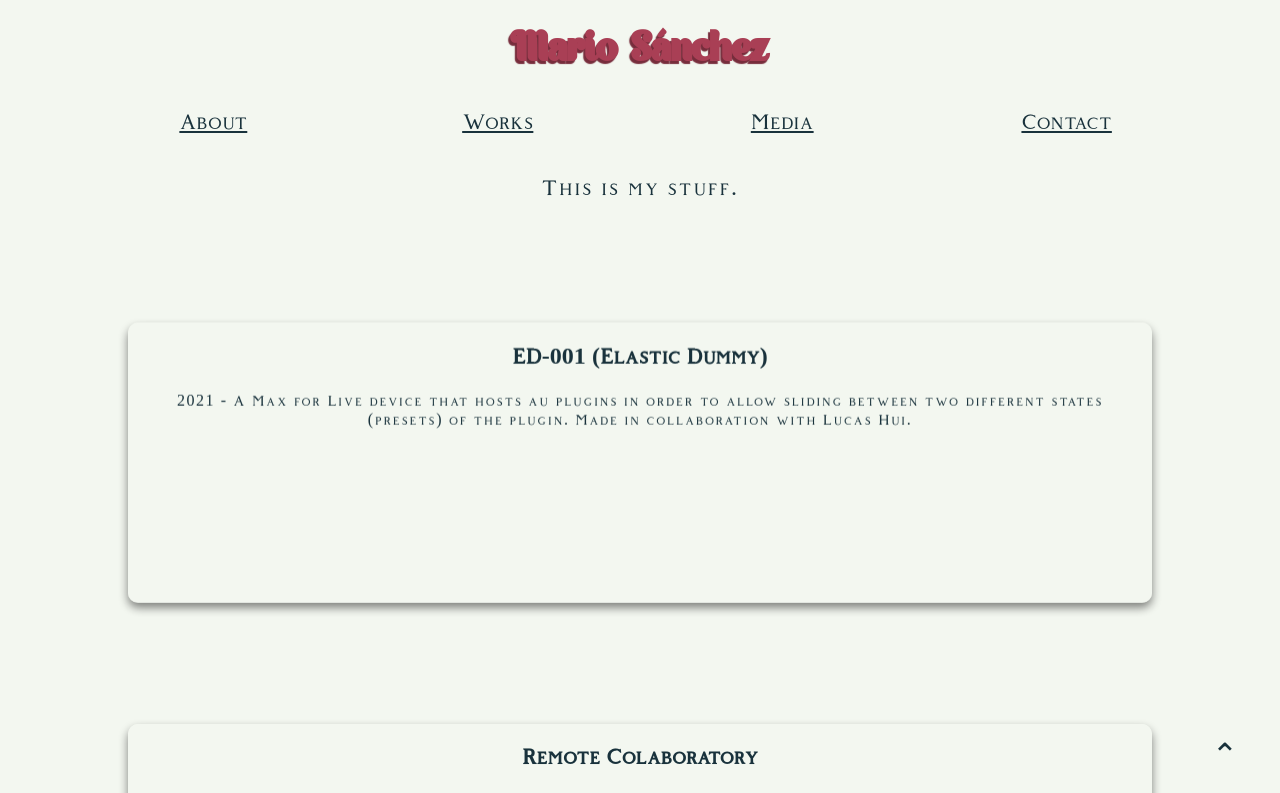
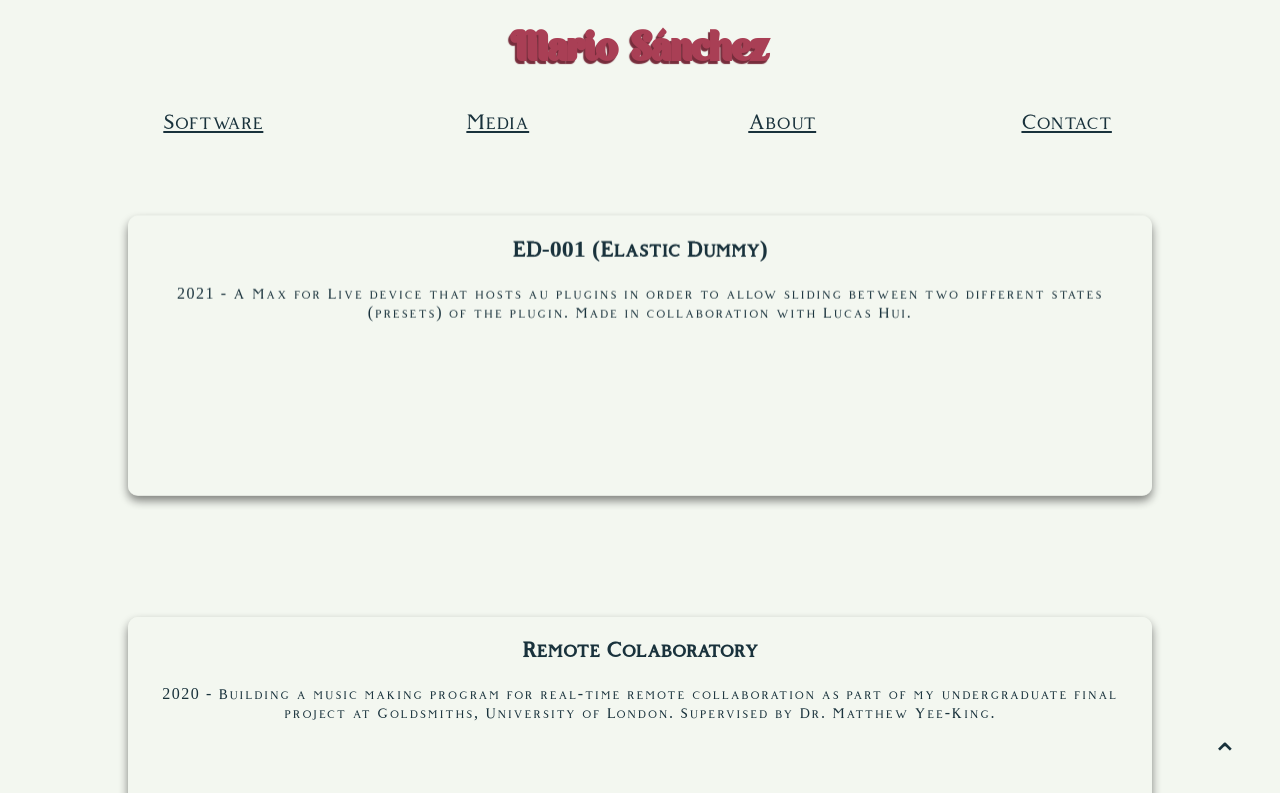
Before and after one commit to taetaytae/sanchez-portfolio, a React (Create React App) app: page /works in a window 1280 px wide. Shown: the top 793 px of the page. Built offline with nearby package versions, Linux system fonts and the light colour scheme.

Commit message:
Small adjustments

```diff
--- a/src/components/Cards.jsx
+++ b/src/components/Cards.jsx
@@ -100,7 +100,7 @@ export function Card4Iframe() {
 export function Card4Info() {
   return (
     <>
-      <h2>Synthesizing Christmas</h2>
+      <h2>Synth Winter</h2>
 
       <p>
         A short mix of sounds made from scratch using the Digitone FM
--- a/src/components/Navbar.jsx
+++ b/src/components/Navbar.jsx
@@ -25,9 +25,9 @@ export default class Navbar extends React.Component{
                     <h1>Mario Sánchez</h1>
                 </Link>
 
+                    <Link className='links' to='/works'>Software</Link>
+                    <Link className='links' to='/media'>Media</Link>
                     <Link className='links' to='/about'>About</Link>
-                    <Link className='links' to='/works'>Works</Link>
-                    <Link className='links' to='/media'>Media</Link>
                     <Link className='links' to='/contact'>Contact</Link>
 
             </nav>
--- a/src/css/MediaCard.css
+++ b/src/css/MediaCard.css
@@ -94,6 +94,18 @@ iframe {
   opacity: 1;
 }
 
+.flip-card-back p {
+  font-size: 1rem;
+}
+
+@media screen and (max-width:1300px){
+
+  .mediacardContainer{
+    min-height: 200px;
+  }
+
+}
+
 @keyframes hoverEffect {
   0% {
     transform: translateY(0px);
--- a/src/css/WorkCard.css
+++ b/src/css/WorkCard.css
@@ -128,6 +128,4 @@
         text-align: center;
 
     }
-
-
     }
--- a/src/views/Works.jsx
+++ b/src/views/Works.jsx
@@ -26,7 +26,7 @@ export default class Works extends React.Component {
         render(){
             return (
                 <div className="worksContainer" >
-                    <p>This is my stuff.</p>
+                    {/* <p>This is my stuff.</p> */}
 
                     <Link className='workLinks' to='/elasticdummy001' component={WorkCard} iframe={<WorkCard8Iframe/>} info={<WorkCard8Info/>}/>
                     <Link className='workLinks' to='/finalproject' component={WorkCard} iframe={<WorkCard6Iframe/>} info={<WorkCard6Info/>}/>
```
